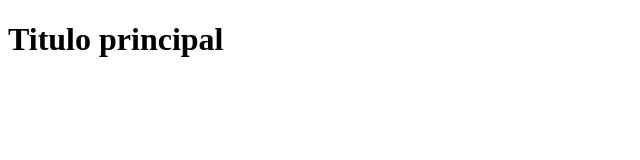
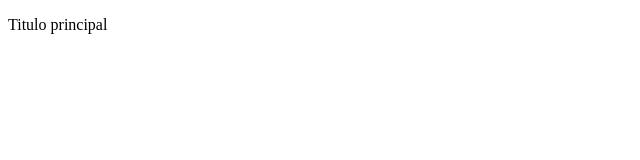
Before and after one commit to filypef/hxtutors, a plain HTML site: page index.html in a window 1280 px wide. Shown: the whole page, without its empty margins (0-640 px from the left). Drawn offline with Linux system fonts and the light colour scheme.

Commit message:
alteracao de tag

```diff
--- a/index.html
+++ b/index.html
@@ -7,6 +7,6 @@
     <title>Document</title>
 </head>
 <body>
-    <h1>Titulo principal</h1>
+    <p>Titulo principal</p>
 </body>
 </html>
```
